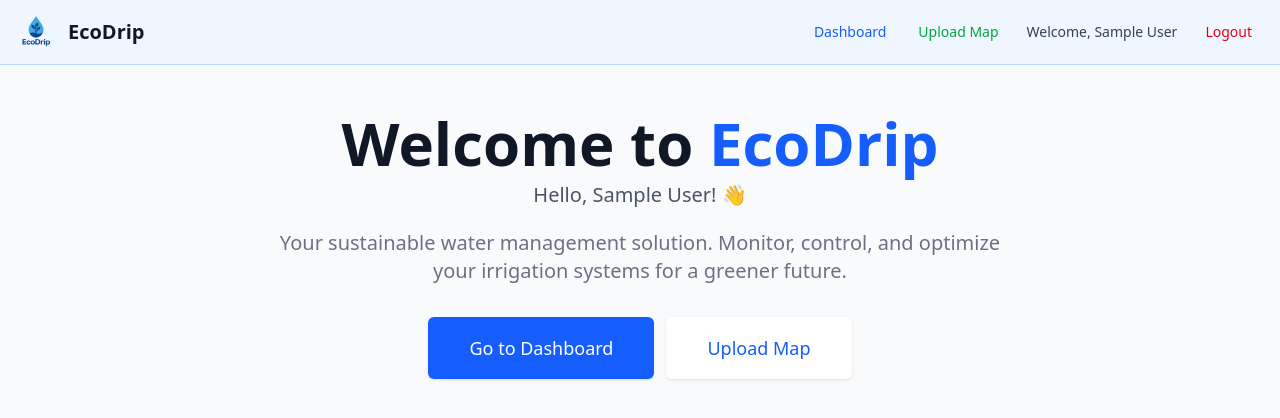
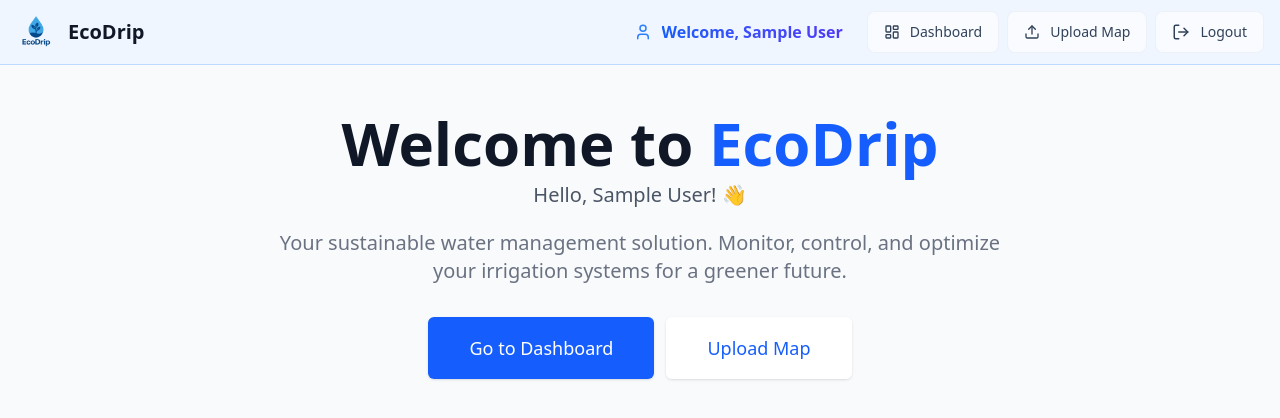
Before and after one commit to IdanGonen/EcoDrip, a React (Vite) app in the folder Client/: page /home in a window 1280 px wide. Shown: the top 418 px of the page. Built offline with nearby package versions, Linux system fonts and the light colour scheme; sample sign-in values are in the browser's storage.

Commit message:
Style the Navbar component

```diff
--- a/Client/package.json
+++ b/Client/package.json
@@ -11,6 +11,7 @@
   },
   "dependencies": {
     "@tailwindcss/vite": "^4.1.11",
+    "lucide-react": "^0.544.0",
     "react": "^19.1.1",
     "react-dom": "^19.1.1",
     "react-router": "^7.8.0",
--- a/Client/src/components/Navbar.tsx
+++ b/Client/src/components/Navbar.tsx
@@ -1,5 +1,7 @@
 import { Link } from "react-router-dom";
 import { useAuth } from "../hooks/useAuth";
+import { LayoutDashboard, Upload, LogOut, User } from "lucide-react";
+import NavbarItem from "./NavbarItem";
 
 function Navbar() {
   const { user, logout, isAuthenticated } = useAuth();
@@ -28,30 +30,27 @@ function Navbar() {
           </Link>
 
           {isAuthenticated && user && (
-            <div className="flex items-center gap-4">
-              <nav className="flex items-center gap-2">
-                <Link
-                  to="/dashboard"
-                  className="px-3 py-1 text-sm text-blue-600 hover:text-blue-700 hover:bg-blue-50 rounded-md transition-colors"
-                >
-                  Dashboard
-                </Link>
-                <Link
-                  to="/maps/new"
-                  className="px-3 py-1 text-sm text-green-600 hover:text-green-700 hover:bg-green-50 rounded-md transition-colors"
-                >
-                  Upload Map
-                </Link>
-              </nav>
-              <span className="text-sm text-gray-700">
-                Welcome, {user.firstName} {user.lastName}
-              </span>
-              <button
-                onClick={handleLogout}
-                className="px-3 py-1 text-sm text-red-600 hover:text-red-700 hover:bg-red-50 rounded-md transition-colors cursor-pointer"
-              >
-                Logout
-              </button>
+            <div className="flex items-center gap-6">
+              <div className="flex items-center gap-2.5 text-base font-semibold text-slate-800">
+                <User size={18} className="text-blue-500" />
+                <span className="bg-gradient-to-r from-blue-600 to-indigo-600 bg-clip-text text-transparent">
+                  Welcome, {user.firstName} {user.lastName}
+                </span>
+              </div>
+
+              <div className="flex items-center gap-2">
+                <nav className="flex items-center gap-2">
+                  <NavbarItem to="/dashboard" icon={LayoutDashboard}>
+                    Dashboard
+                  </NavbarItem>
+                  <NavbarItem to="/maps/new" icon={Upload}>
+                    Upload Map
+                  </NavbarItem>
+                </nav>
+                <NavbarItem onClick={handleLogout} icon={LogOut} type="button">
+                  Logout
+                </NavbarItem>
+              </div>
             </div>
           )}
         </div>
--- /dev/null
+++ b/Client/src/components/NavbarItem.tsx
@@ -0,0 +1,38 @@
+import { Link } from "react-router-dom";
+import type { LucideIcon } from "lucide-react";
+
+interface NavbarItemProps {
+  to?: string;
+  onClick?: () => void;
+  icon: LucideIcon;
+  children: React.ReactNode;
+  type?: "link" | "button";
+}
+
+function NavbarItem({
+  to,
+  onClick,
+  icon: Icon,
+  children,
+  type = "link",
+}: NavbarItemProps) {
+  const className = "group flex items-center gap-2.5 px-4 py-2.5 text-sm font-medium rounded-lg transition-all duration-200 ease-in-out text-slate-700 bg-white/60 backdrop-blur-sm border border-slate-200/50 hover:text-slate-900 hover:bg-white hover:border-slate-300 hover:shadow-md hover:scale-105 active:scale-95";
+
+  if (type === "button") {
+    return (
+      <button onClick={onClick} className={`${className} cursor-pointer`}>
+        <Icon size={18} className="transition-transform duration-200 group-hover:scale-110" />
+        {children}
+      </button>
+    );
+  }
+
+  return (
+    <Link to={to!} className={className}>
+      <Icon size={16} />
+      {children}
+    </Link>
+  );
+}
+
+export default NavbarItem;
```
Also changed, not shown: 1 other file (tests, documents, lock files or other folders).
